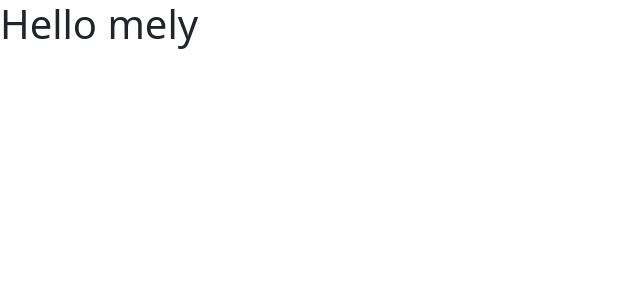
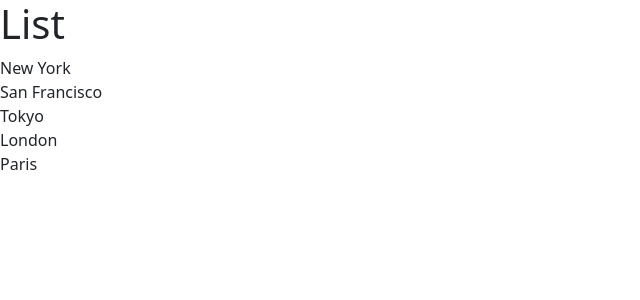
Before and after one commit to Soulittude/vite-test-project, a React (Vite) app: page / in a window 1280 px wide. Shown: the top 300 px of the page, without its empty margins (0-640 px from the left). Built offline with nearby package versions, Linux system fonts and the light colour scheme.

Commit message:
JSX expression test

```diff
--- a/package.json
+++ b/package.json
@@ -10,9 +10,8 @@
     "preview": "vite preview"
   },
   "dependencies": {
-    "bootstrap": "^5.3.7",
+    "bootstrap": "^5.2.3",
     "react": "^19.1.0",
-    "react-bootstrap": "^2.10.10",
     "react-dom": "^19.1.0"
   },
   "devDependencies": {
--- a/src/App.tsx
+++ b/src/App.tsx
@@ -1,5 +1,6 @@
-import Message from "./Message"
+import ListGroup from "./components/ListGroup";
+
 function App() {
-  return <div><Message /></div>
+  return <div><ListGroup /></div>
 }
 export default App;
--- /dev/null
+++ b/src/components/ListGroup.tsx
@@ -0,0 +1,24 @@
+
+function ListGroup() {
+    let items = ['New York', "San Francisco", "Tokyo", "London", "Paris"];
+    //items = [];
+
+
+    const getMessage = () => {
+        return items.length === 0 ?
+            <p>No item found</p>
+            :
+            <ul className="list-group">
+                {items.map(item => <li key={item}>{item}</li>)}
+            </ul>
+    }
+
+    return (
+        <>
+            <h1>List</h1>
+            {getMessage()}
+
+        </>
+    );
+}
+export default ListGroup;
--- a/src/main.tsx
+++ b/src/main.tsx
@@ -1,7 +1,7 @@
 import { StrictMode } from 'react'
 import { createRoot } from 'react-dom/client'
+import App from './App.tsx'
 import 'bootstrap/dist/css/bootstrap.css'
-import App from './App.tsx'
 
 createRoot(document.getElementById('root')!).render(
   <StrictMode>
```
Also changed, not shown: 1 other file (tests, documents, lock files or other folders).
